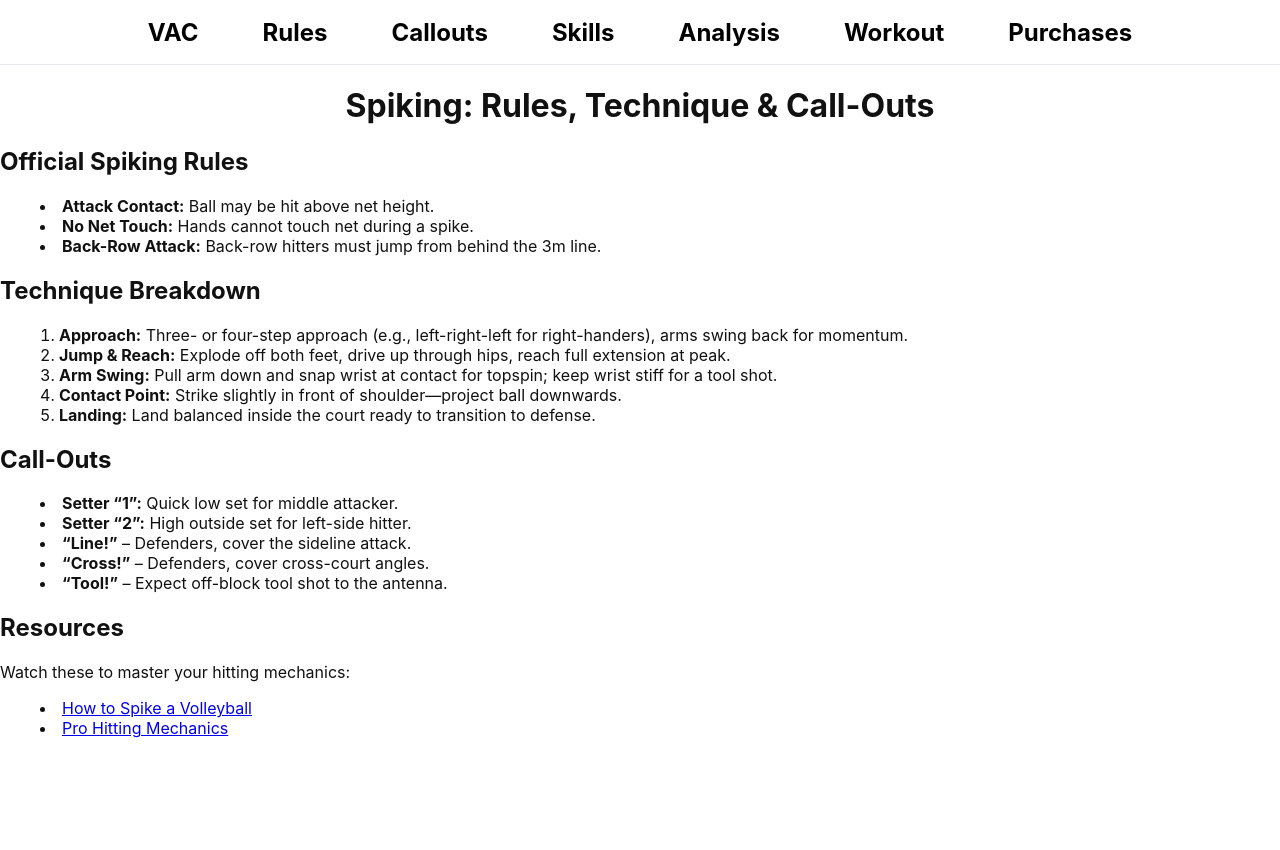
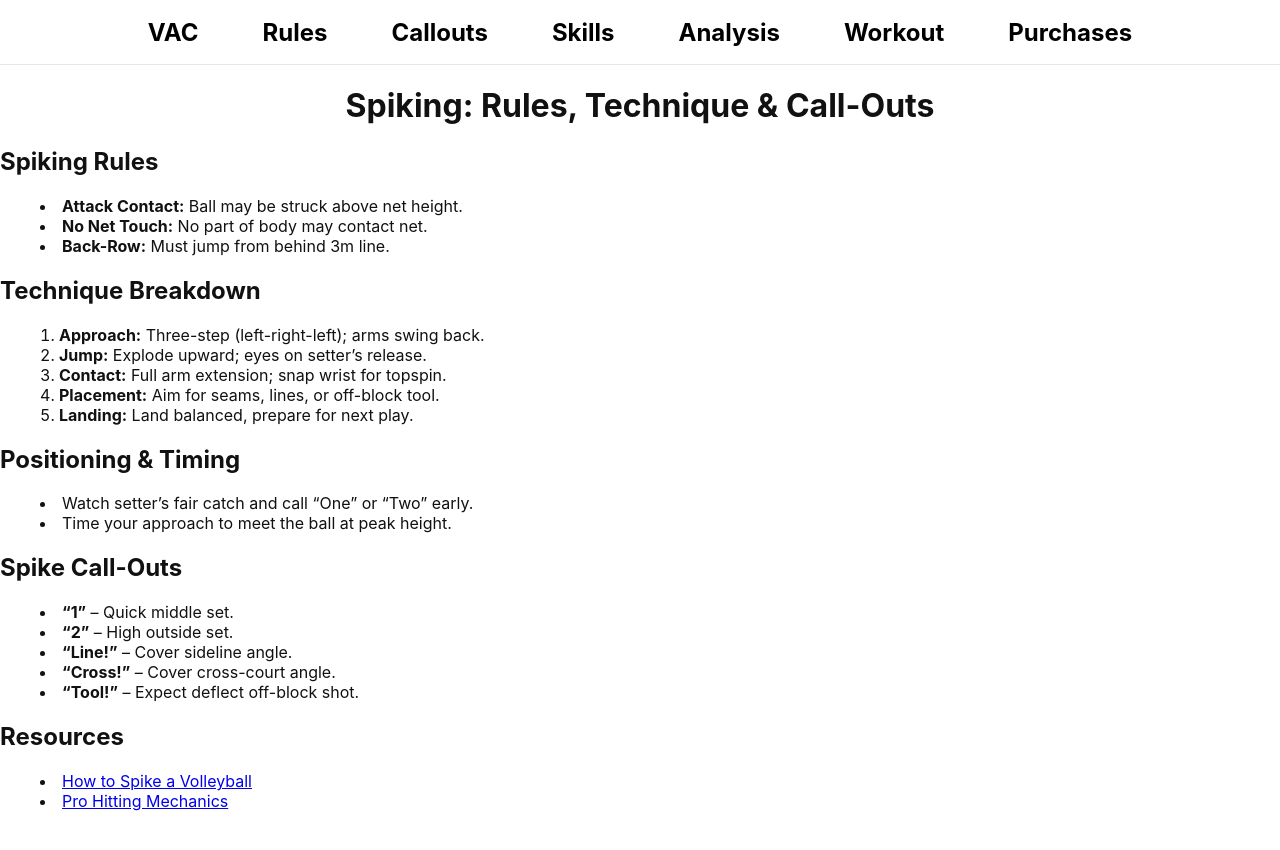
Before and after one commit to blueweriy/volleyball-ai-website, a React (Vite) app: page /skills/spike in a window 1280 px wide. Shown: the top 850 px of the page. Built offline with nearby package versions, Linux system fonts and the light colour scheme.

Commit message:
Update Spike.jsx

```diff
--- a/src/pages/skillpages/Spike.jsx
+++ b/src/pages/skillpages/Spike.jsx
@@ -1,91 +1,67 @@
+// src/pages/skillpages/Spike.jsx
 import React from "react";
 
 export default function Spike() {
   return (
     <div className="bg-white text-gray-900 py-16 px-8 md:px-16 lg:px-32 max-w-4xl mx-auto leading-relaxed">
-      {/* Title */}
       <h1 className="font-serif text-4xl font-bold mb-8 text-center">
         Spiking: Rules, Technique & Call-Outs
       </h1>
 
       {/* Official Rules */}
       <section className="mb-12">
-        <h2 className="font-serif text-2xl font-semibold mb-4">Official Spiking Rules</h2>
-        <ul className="list-disc list-inside space-y-3 text-lg">
-          <li><strong>Attack Contact:</strong> Ball may be hit above net height.</li>
-          <li><strong>No Net Touch:</strong> Hands cannot touch net during a spike.</li>
-          <li><strong>Back-Row Attack:</strong> Back-row hitters must jump from behind the 3m line.</li>
+        <h2 className="text-2xl font-semibold mb-4">Spiking Rules</h2>
+        <ul className="list-disc list-inside space-y-2 text-lg">
+          <li><strong>Attack Contact:</strong> Ball may be struck above net height.</li>
+          <li><strong>No Net Touch:</strong> No part of body may contact net.</li>
+          <li><strong>Back-Row:</strong> Must jump from behind 3m line.</li>
         </ul>
       </section>
 
       {/* Technique */}
       <section className="mb-12">
-        <h2 className="font-serif text-2xl font-semibold mb-4">Technique Breakdown</h2>
-        <ol className="list-decimal list-inside space-y-2 text-lg leading-relaxed">
-          <li>
-            <strong>Approach:</strong> Three- or four-step approach (e.g., left-right-left for right-handers), arms swing back for momentum.
-          </li>
-          <li>
-            <strong>Jump & Reach:</strong> Explode off both feet, drive up through hips, reach full extension at peak.
-          </li>
-          <li>
-            <strong>Arm Swing:</strong> Pull arm down and snap wrist at contact for topspin; keep wrist stiff for a tool shot.
-          </li>
-          <li>
-            <strong>Contact Point:</strong> Strike slightly in front of shoulder—project ball downwards.
-          </li>
-          <li>
-            <strong>Landing:</strong> Land balanced inside the court ready to transition to defense.
-          </li>
+        <h2 className="text-2xl font-semibold mb-4">Technique Breakdown</h2>
+        <ol className="list-decimal list-inside space-y-2 text-lg">
+          <li><strong>Approach:</strong> Three-step (left-right-left); arms swing back.</li>
+          <li><strong>Jump:</strong> Explode upward; eyes on setter’s release.</li>
+          <li><strong>Contact:</strong> Full arm extension; snap wrist for topspin.</li>
+          <li><strong>Placement:</strong> Aim for seams, lines, or off-block tool.</li>
+          <li><strong>Landing:</strong> Land balanced, prepare for next play.</li>
         </ol>
+      </section>
+
+      {/* Positioning & Timing */}
+      <section className="mb-12">
+        <h2 className="text-2xl font-semibold mb-4">Positioning & Timing</h2>
+        <ul className="list-disc list-inside space-y-2 text-lg">
+          <li>Watch setter’s fair catch and call “One” or “Two” early.</li>
+          <li>Time your approach to meet the ball at peak height.</li>
+        </ul>
       </section>
 
       {/* Call-Outs */}
       <section className="mb-12">
-        <h2 className="font-serif text-2xl font-semibold mb-4">Call-Outs</h2>
-        <ul className="list-disc list-inside space-y-2 text-lg leading-relaxed">
-          <li>
-            <strong>Setter “1”:</strong> Quick low set for middle attacker.
-          </li>
-          <li>
-            <strong>Setter “2”:</strong> High outside set for left-side hitter.
-          </li>
-          <li>
-            <strong>“Line!”</strong> – Defenders, cover the sideline attack.
-          </li>
-          <li>
-            <strong>“Cross!”</strong> – Defenders, cover cross-court angles.
-          </li>
-          <li>
-            <strong>“Tool!”</strong> – Expect off-block tool shot to the antenna.
-          </li>
+        <h2 className="text-2xl font-semibold mb-4">Spike Call-Outs</h2>
+        <ul className="list-disc list-inside space-y-2 text-lg">
+          <li><strong>“1”</strong> – Quick middle set.</li>
+          <li><strong>“2”</strong> – High outside set.</li>
+          <li><strong>“Line!”</strong> – Cover sideline angle.</li>
+          <li><strong>“Cross!”</strong> – Cover cross-court angle.</li>
+          <li><strong>“Tool!”</strong> – Expect deflect off-block shot.</li>
         </ul>
       </section>
 
       {/* Resources */}
       <section>
-        <h2 className="font-serif text-2xl font-semibold mb-4">Resources</h2>
-        <p className="text-lg leading-relaxed mb-4">
-          Watch these to master your hitting mechanics:
-        </p>
+        <h2 className="text-2xl font-semibold mb-4">Resources</h2>
         <ul className="list-disc list-inside space-y-2 text-lg">
           <li>
-            <a
-              href="https://www.youtube.com/watch?v=uwyn8I_c2eY"
-              target="_blank"
-              rel="noopener noreferrer"
-              className="text-blue-600 hover:underline"
-            >
+            <a href="https://youtu.be/uwyn8I_c2eY" target="_blank" className="text-blue-600 hover:underline">
               How to Spike a Volleyball
             </a>
           </li>
           <li>
-            <a
-              href="https://www.youtube.com/watch?v=buuVdFyabQM"
-              target="_blank"
-              rel="noopener noreferrer"
-              className="text-blue-600 hover:underline"
-            >
+            <a href="https://youtu.be/buuVdFyabQM" target="_blank" className="text-blue-600 hover:underline">
               Pro Hitting Mechanics
             </a>
           </li>
```
